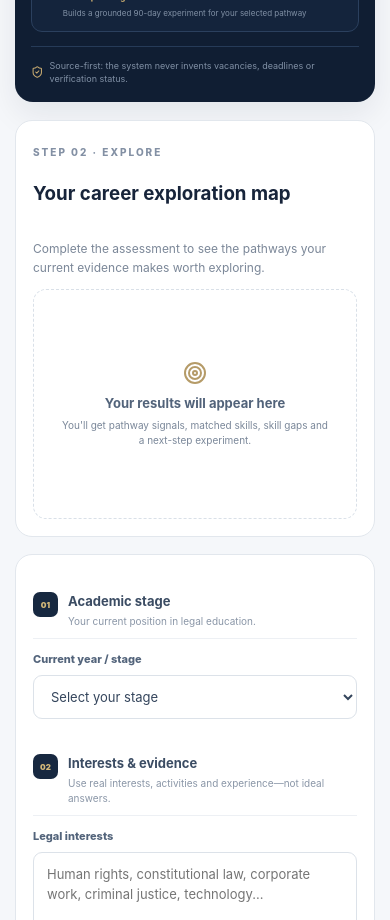
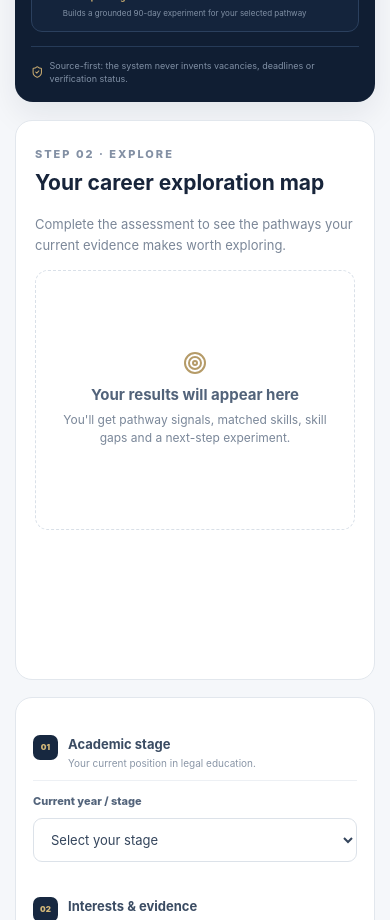
Before and after one commit to sobiamahnoork-glitch/LegalPath-Pakistan, a React (Vite) app: page / in a window 390 px wide. Shown: the part 880-1800 px from the top of the page. Built offline with nearby package versions, Linux system fonts and the light colour scheme.

Commit message:
Improve assessment result typography for professional readability

```diff
--- a/src/styles.css
+++ b/src/styles.css
@@ -81,3 +81,55 @@
  .assessmentForm input:not([type="range"]),.assessmentForm select,.assessmentForm textarea{font-size:13px}
  .resultScrollCue{font-size:9px}
 }
+
+
+/* Professional result typography */
+.assessmentResult{padding:30px;min-height:560px}
+.assessmentResult .eyebrow{font-size:11px}
+.assessmentResult .resultHeader h3{font-size:25px;line-height:1.2;margin:6px 0}
+.assessmentResult .resultLead{font-size:14px!important;line-height:1.65;max-width:720px}
+.assessmentResult .resultStatus{padding:15px 17px;margin:19px 0}
+.assessmentResult .resultStatus b{font-size:13px}
+.assessmentResult .resultStatus span{font-size:12px;line-height:1.5}
+.assessmentResult .hypothesis{padding:20px;gap:16px;border-radius:14px}
+.assessmentResult .hypothesisTop{gap:10px}
+.assessmentResult .hypothesisTop b{font-size:15px;line-height:1.35}
+.assessmentResult .rank{font-size:11px}
+.assessmentResult .signalBadge{font-size:10px;padding:5px 9px}
+.assessmentResult .hypothesis p{font-size:13px!important;line-height:1.65;margin:10px 0 13px}
+.assessmentResult .signalGrid{gap:10px}
+.assessmentResult .signalGrid>div{padding:11px}
+.assessmentResult .signalGrid small{font-size:9px;letter-spacing:1px;margin-bottom:5px}
+.assessmentResult .signalGrid span{font-size:11px;line-height:1.6}
+.assessmentResult .evidence{font-size:11px;line-height:1.6;margin-top:12px;padding-top:11px}
+.assessmentResult .evidence small{font-size:9px}
+.resultScrollCue{font-size:11px!important;padding:12px 14px;margin-top:18px}
+.assessmentResult .roadmapBox{margin-top:20px;padding:21px;border-radius:15px}
+.assessmentResult .roadmapHead h4{font-size:19px;line-height:1.3}
+.assessmentResult .roadmapHead p{font-size:12px;margin-top:3px}
+.assessmentResult .roadmapHead>span{font-size:10px;padding:6px 9px}
+.assessmentResult .coachRole{font-size:11px;line-height:1.6;padding:11px 12px;margin:15px 0}
+.assessmentResult .roadmapBox>p{font-size:11px!important;line-height:1.65}
+.assessmentResult .roadmapBox>p b{font-size:9px}
+.assessmentResult .roadSteps{gap:9px}
+.assessmentResult .roadStep{font-size:12px;line-height:1.6;padding:13px}
+.assessmentResult .roadStep small{font-size:9px;letter-spacing:.9px;margin-bottom:4px}
+.assessmentResult .resultEmpty{padding:35px 24px;min-height:260px}
+.assessmentResult .resultEmpty b{font-size:15px}
+.assessmentResult .resultEmpty span{font-size:12px;line-height:1.55;max-width:420px}
+
+@media(max-width:900px){
+ .assessmentResult{padding:24px}
+}
+@media(max-width:620px){
+ .assessmentResult{padding:19px}
+ .assessmentResult .resultHeader h3{font-size:21px}
+ .assessmentResult .resultLead{font-size:13px!important}
+ .assessmentResult .hypothesis{padding:16px}
+ .assessmentResult .hypothesisTop b{font-size:14px}
+ .assessmentResult .hypothesis p{font-size:12px!important}
+ .assessmentResult .signalGrid span{font-size:11px}
+ .assessmentResult .evidence{font-size:10px}
+ .assessmentResult .roadmapHead{display:block}
+ .assessmentResult .roadmapHead>span{display:inline-block;margin-top:8px}
+}
```
